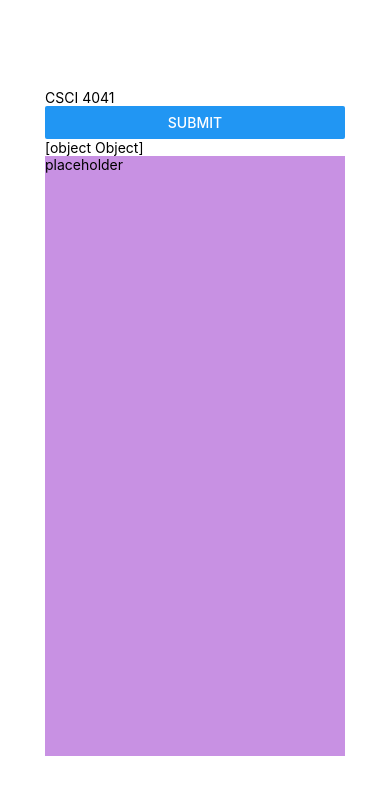
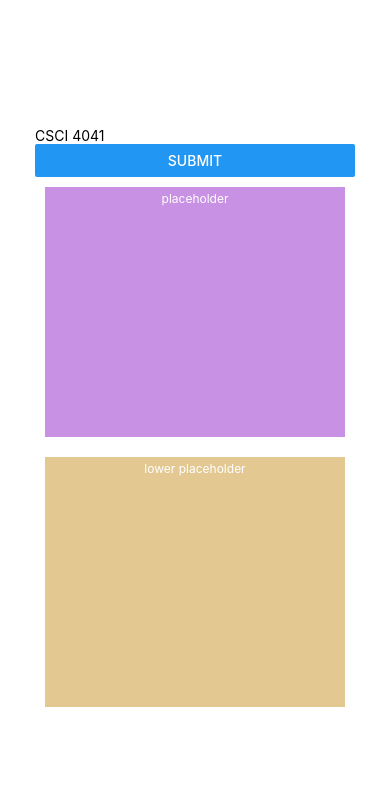
Before and after one commit to gopherpositioningsystem/gopherps, a React Native app: screen / in a window 390 px wide. Shown: the top 794 px of the page. Built offline with nearby package versions, Linux system fonts and the light colour scheme.

Commit message:
added bottom box (saved sections)

```diff
--- a/App.tsx
+++ b/App.tsx
@@ -1,4 +1,4 @@
-import { StyleSheet, Text, TextInput, View, Button, FlatList } from 'react-native';
+import { StyleSheet, Text, TextInput, View, Button, FlatList, ScrollView } from 'react-native';
 import { Formik } from 'formik';
 import React, { useState } from 'react';
 
@@ -13,6 +13,7 @@ const terms = {
 //const [dataEntries, setDataEntries] = useState([{key: "placehoelder"}])
 
 let dataEntries = [{key: "placeholder"}]
+let savedSections = [{key: "lower placeholder"}]
 
 // search for a class string via the api
 const searchString = async (s: String, term: String) => {
@@ -62,8 +63,18 @@ export default function App() {
 
     for (let i =0 ; i<search["courses"].length; i++) {
       for (let j =0 ; j<search["courses"][i]["sections"].length; j++) {
-        tempDataEntries.push({key: search["courses"][i]["sections"][j]["component"] + " " + search["courses"][i]["sections"][j]["meeting_patterns"][0]["days"][0]["name"] + " "+ search["courses"][i]["sections"][j]["meeting_patterns"][0]["start_time"] + " - " + search["courses"][i]["sections"][j]["meeting_patterns"][0]["end_time"]})
+        tempDataEntries.push({key:
+          search["courses"][i]["sections"][j]["instructors"][0]["name"] +
+          " " +
+          search["courses"][i]["sections"][j]["component"] +
+          " " +
+          search["courses"][i]["sections"][j]["meeting_patterns"][0]["days"][0]["name"] +
+          " " + search["courses"][i]["sections"][j]["meeting_patterns"][0]["start_time"] +
+          " - " +
+          search["courses"][i]["sections"][j]["meeting_patterns"][0]["end_time"]})
       } //TODO: only adds first meeting day to dataEntries, need to add all days
+        //TODO: maybe restructure this for loop to be more readable
+        //TODO: rename dataEntries to something more descriptive
     }
     console.log(tempDataEntries)
     //setDataEntries(tempDataEntries)
@@ -85,13 +96,22 @@ export default function App() {
               value={values.course}
             />
             <Button onPress={handleSubmit} title="Submit" />
-            <Text>{dataEntries.join(",")}</Text>
 
             <FlatList
               style={styles.flatList}
               data={dataEntries}
-              renderItem={({ item }) => <Text>{item.key}</Text>}
+              renderItem={({ item }) => <Text style={styles.flatListItem}>{item.key}</Text>}
               />
+
+            <FlatList
+              style={styles.savedSectionsList}
+              data={savedSections}
+              renderItem={({ item }) => <Text style={styles.flatListItem}>{item.key}</Text>}
+              />
+
+
+
+
 
           </View>
         )}
@@ -110,9 +130,23 @@ const styles = StyleSheet.create({
     justifyContent: 'center',
   },
   flatList: {
-    height: 600,
+    height: 250,
     width: 300,
     backgroundColor: '#c891e3',
-    flexGrow: 0
+    flexGrow: 0,
+    margin: 10,
+  },
+  savedSectionsList :{
+    height: 250,
+    width: 300,
+    backgroundColor: '#e3c891',
+    flexGrow: 0,
+    margin: 10,
+  },
+  flatListItem: {
+    padding: 4,
+    fontSize: 12,
+    color: '#FFFFFF',
+    textAlign: 'center'
   }
 });
```
Also changed, not shown: 1 other file (tests, documents, lock files or other folders).
